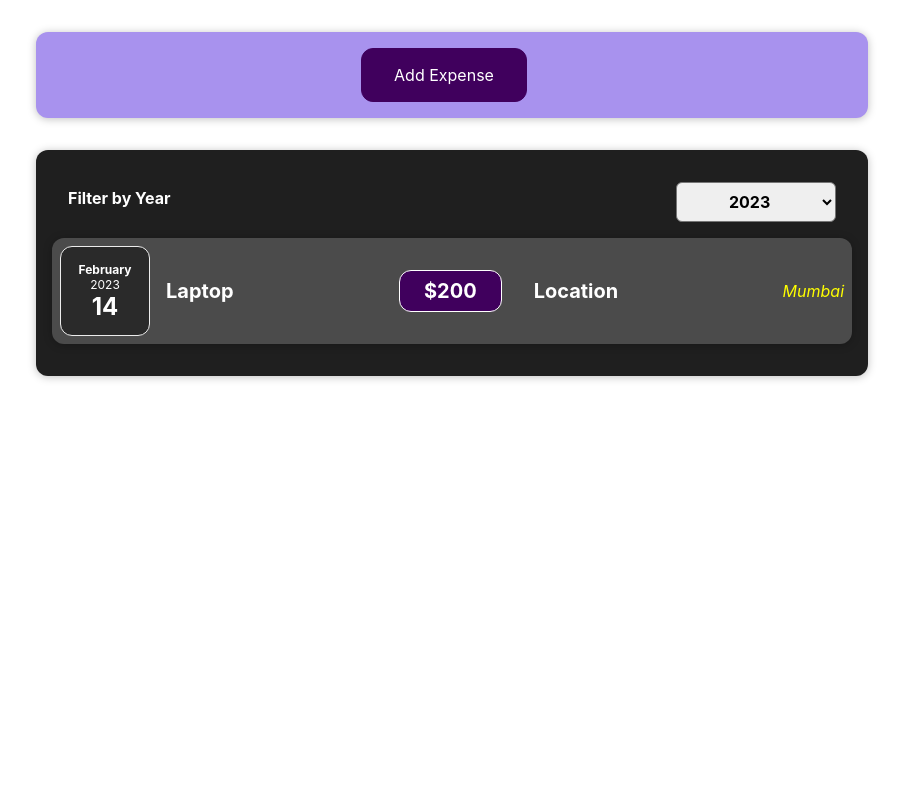
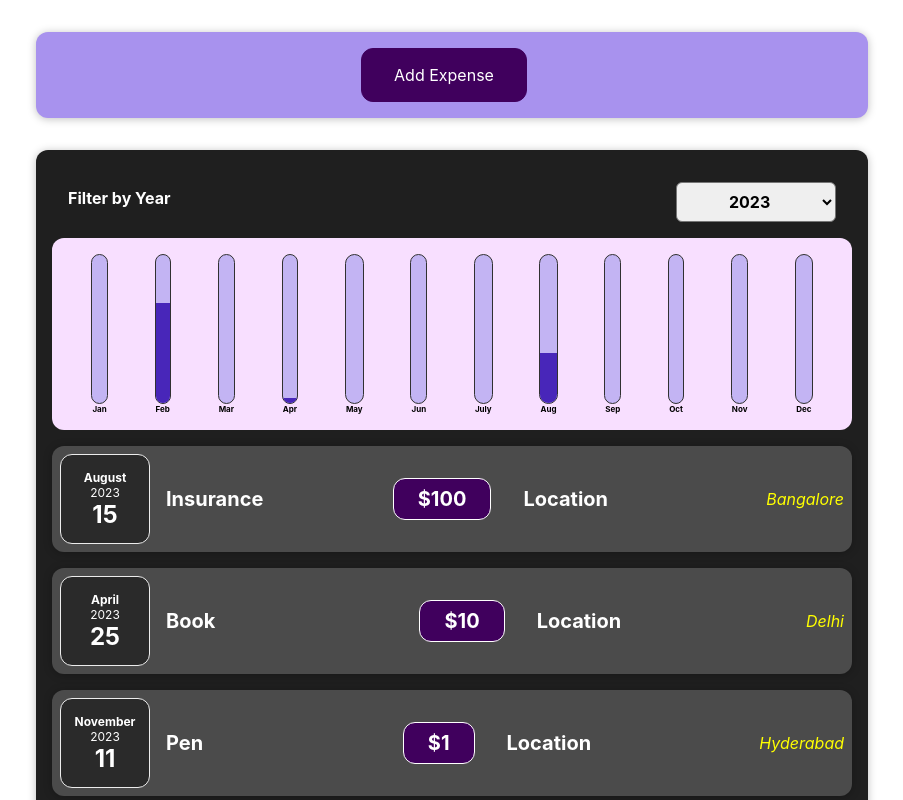
Before and after one commit to IqraMomin/ExpenseTrackerWithReact, a React (Create React App) app: page / in a window 1280 px wide. Shown: the top 800 px of the page, without its empty margins (188-1091 px from the left). Built offline with nearby package versions, Linux system fonts and the light colour scheme.

Commit message:
ExpensesChart

```diff
--- a/src/App.js
+++ b/src/App.js
@@ -3,13 +3,13 @@ import Expenses from "./components/Expense/Expenses";
 import NewExpense from "./components/NewExpense/NewExpense";
 
 function App() {
-  // const expenses = [
-  //   { id: "1", date: new Date(2023, 7, 15), title: "Insurance", price: 100, location: "Bangalore" },
-  //   { id: "2", date: new Date(2023, 3, 25), title: "Book", price: 10, location: "Delhi" },
-  //   { id: "3", date: new Date(2023, 10, 11), title: "Pen", price: 1, location: "Hyderabad" },
-  //   { id: "4", date: new Date(2023, 1, 14), title: "Laptop", price: 200, location: "Mumbai" }
-  // ];
-  const expenses=[{ id: "4", date: new Date(2023, 1, 14), title: "Laptop", amount: 200, location:"Mumbai" }];
+  const expenses = [
+    { id: "1", date: new Date(2023, 7, 15), title: "Insurance", amount: 100, location: "Bangalore" },
+    { id: "2", date: new Date(2023, 3, 25), title: "Book", amount: 10, location: "Delhi" },
+    { id: "3", date: new Date(2023, 10, 11), title: "Pen", amount: 1, location: "Hyderabad" },
+    { id: "4", date: new Date(2023, 1, 14), title: "Laptop", amount: 200, location: "Mumbai" }
+  ];
+
   const [newExpense,setNewExpense] = useState(expenses);
   const addExpenseHandler = (expense)=>{
     setNewExpense((prevState)=>{
--- /dev/null
+++ b/src/components/Chart/Chart.css
@@ -0,0 +1,9 @@
+.chart {
+    padding: 1rem;
+    border-radius: 12px;
+    background-color: #f8dfff;
+    text-align: center;
+    display: flex;
+    justify-content: space-around;
+    height: 10rem;
+}
--- /dev/null
+++ b/src/components/Chart/Chart.js
@@ -0,0 +1,42 @@
+import React from 'react';
+import ChartBar from './ChartBar';
+import "./Chart.css";
+
+function Chart(props) {
+
+    const expensesOnlyArray = props.chartExpenses.map(monthData=>{
+        return monthData.amount;
+    });
+
+    const maxValue = Math.max(...expensesOnlyArray);
+
+
+    const arrayForChart = [
+        { "expensesMonth": "Jan", "expensesValue": 0 },
+        { "expensesMonth": "Feb", "expensesValue": 0 },
+        { "expensesMonth": "Mar", "expensesValue": 0 },
+        { "expensesMonth": "Apr", "expensesValue": 0 },
+        { "expensesMonth": "May", "expensesValue": 0 },
+        { "expensesMonth": "Jun", "expensesValue": 0 },
+        { "expensesMonth": "July", "expensesValue": 0 },
+        { "expensesMonth": "Aug", "expensesValue": 0 },
+        { "expensesMonth": "Sep", "expensesValue": 0 },
+        { "expensesMonth": "Oct", "expensesValue": 0 },
+        { "expensesMonth": "Nov", "expensesValue": 0 },
+        { "expensesMonth": "Dec", "expensesValue": 0 }
+    ]
+    for(let exp of props.chartExpenses){
+        arrayForChart[exp.date.getMonth()].expensesValue += exp.amount;
+    }
+    console.log(arrayForChart);
+    return (
+        <div className='chart'>
+            {arrayForChart.map(data=>{
+                return <ChartBar key={data.expensesMonth} value={data.expensesValue} label={data.expensesMonth} maxValue={maxValue}/>
+            })}
+
+        </div>
+    )
+}
+
+export default Chart
--- /dev/null
+++ b/src/components/Chart/ChartBar.css
@@ -0,0 +1,30 @@
+.chart-bar {
+    height: 100%;
+    display: flex;
+    flex-direction: column;
+    align-items: center;
+}
+
+.chart-bar__inner {
+    height: 100%;
+    width: 100%;
+    border: 1px solid #313131;
+    border-radius: 12px;
+    background-color: #c3b4f3;
+    overflow: hidden;
+    display: flex;
+    flex-direction: column;
+    justify-content: flex-end;
+}
+
+.chart-bar__fill {
+    background-color: #4826b9;
+    width: 100%;
+    transition: all 0.3s ease-out;
+}
+
+.chart-bar__label {
+    font-weight: bold;
+    font-size: 0.5rem;
+    text-align: center;
+}
--- /dev/null
+++ b/src/components/Chart/ChartBar.js
@@ -0,0 +1,21 @@
+import React from 'react';
+import "./ChartBar.css";
+
+function ChartBar(props) {
+    let fillHeight = "0%";
+
+    if(props.value>0){
+        fillHeight = Math.floor((props.value/props.maxValue)*100);
+    }
+    return (
+        <div className='chart-bar'>
+            <div className='chart-bar__inner'>
+            <div className='chart-bar__fill' style={{height:fillHeight}}>
+            </div>
+            </div>
+            <div className='chart-bar__label'>{props.label}</div>
+        </div>
+    )
+}
+
+export default ChartBar
--- a/src/components/Expense/Expenses.js
+++ b/src/components/Expense/Expenses.js
@@ -3,6 +3,7 @@ import "./Expenses.css";
 import ExpenseItem from "./ExpenseItem";
 import Card from "../UI/Card"
 import ExpensesFilter from "./ExpensesFilter";
+import ExpensesChart from "./ExpensesChart";
 
 function Expenses(props) {
     const [filteredYear, setFilteredYear] = useState("2023");
@@ -17,6 +18,7 @@ function Expenses(props) {
         <div>
             <Card className="expenses">
                 <ExpensesFilter onFilterChange={filterChangeHandler} selected={filteredYear} />
+                <ExpensesChart filteredExpensesForChart={filteredByYear}/>
                 {filteredByYear.map((expense, index) => {
                     return (
                         <ExpenseItem
--- /dev/null
+++ b/src/components/Expense/ExpensesChart.js
@@ -0,0 +1,13 @@
+import React from 'react';
+import "./ExpensesChart.css";
+import Chart from "../Chart/Chart.js";
+
+function ExpensesChart(props) {
+return (
+        <div>
+           <Chart chartExpenses={props.filteredExpensesForChart}/>
+        </div>
+    )
+}
+
+export default ExpensesChart;
```
Also changed, not shown: src/components/Expense/ExpensesChart.css (added).
